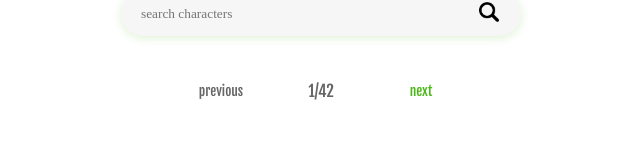
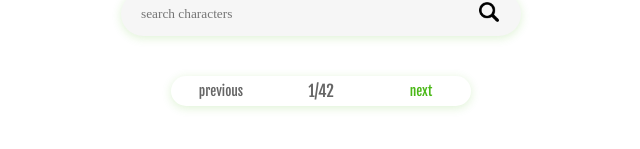
Before and after one commit to tonelloalan/alan-eda-javier-rick-and-morty, a website with bundled scripts: page index.html in a window 1280 px wide. Shown: the part 153-302 px from the top of the page, without its empty margins (319-959 px from the left). Built offline with nearby package versions, Linux system fonts and the light colour scheme; no server answers; a web font is replaced by a local one.

Commit message:
add transition to nav button color

```diff
--- a/components/nav-button/nav-button.css
+++ b/components/nav-button/nav-button.css
@@ -5,6 +5,8 @@
   border-radius: 20px;
   cursor: pointer;
   font-family: Fjalla One;
+  padding: 7px;
+  transition: background-color ease 0.3s;
 }
 
 .button:hover {
--- a/components/nav-pagination/nav-pagination.css
+++ b/components/nav-pagination/nav-pagination.css
@@ -4,15 +4,22 @@
 }
 
 .navigation {
+  align-content: center;
+  background-color: white;
+  border-radius: 20px;
+  box-shadow: 0px 2px 10px 0px rgba(74, 184, 23, 0.185);
   height: 30px;
   display: grid;
   grid-template-columns: 100px 100px 100px;
   color: #666;
+  position: sticky;
+  bottom: 20px;
+  padding-top: 15px;
+  padding-bottom: 15px;
 }
 
 .navigation__pagination {
   display: grid;
   place-items: center;
   font-family: Fjalla One;
-  /* text-size-adjust:  */
 }
```
